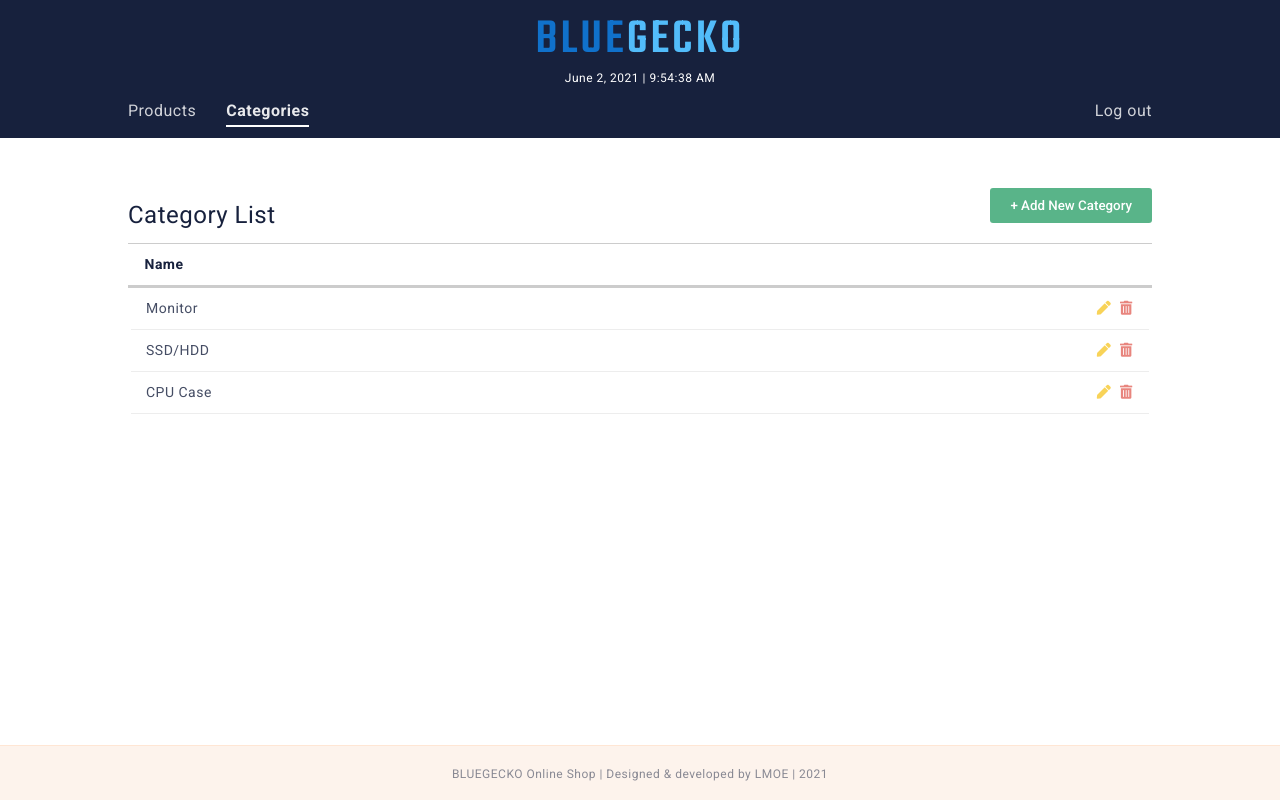
After one commit to lmestrella/bluegecko-online-shop, a PHP site: page /admin/categories.php in a window 1280 px wide. The commit adds this page. Run offline with PHP 8.4, Linux system fonts and the light colour scheme.

Commit message:
Create base html and CSS styling for admin categories page

```diff
--- /dev/null
+++ b/admin/categories.php
@@ -0,0 +1,58 @@
+<!DOCTYPE html>
+<html lang="en">
+<head>
+  <meta charset="UTF-8">
+  <meta http-equiv="X-UA-Compatible" content="IE=edge">
+  <meta name="viewport" content="width=device-width, initial-scale=1.0">
+  <link rel="stylesheet" href="https://cdnjs.cloudflare.com/ajax/libs/font-awesome/5.15.3/css/all.min.css"
+    integrity="sha512-iBBXm8fW90+nuLcSKlbmrPcLa0OT92xO1BIsZ+ywDWZCvqsWgccV3gFoRBv0z+8dLJgyAHIhR35VZc2oM/gI1w=="
+    crossorigin="anonymous" referrerpolicy="no-referrer" />
+  <link rel="preconnect" href="https://fonts.gstatic.com">
+  <link href="https://fonts.googleapis.com/css2?family=Roboto:wght@400;500;700&display=swap" rel="stylesheet">
+  <link href="https://fonts.googleapis.com/css2?family=Teko:wght@500&display=swap" rel="stylesheet">
+  <link rel="stylesheet" href="../scss/style.css">
+  <script src="../js/admin.js" type="text/javascript" defer></script>
+  <title>BLUEGECKO | Categories</title>
+</head>
+<body>
+  <?php include_once("./includes/header.inc.php") ?>
+
+  <section class="section">
+    <div class="content-wrapper">
+      <div class="section__header flex">
+        <h3 class="section__header-title"><span>Category</span> List</h3>
+        <button class="section__header-add  btn btn-primary">+ Add New Category</button>
+      </div>
+      <table class="table table-plain">
+        <tr class="table__row-header">
+          <th class="table__header">Name</th>
+          <th class="table__header"></th>
+        </tr>
+        <tr class="table__row-data">
+          <td class="table__data">Monitor</td>
+          <td class="table__data category__table-actions">
+            <a href="#" class="action action-edit"><i class="fas fa-pen"></i></a>
+            <a href="#" class="action action-delete"><i class="fas fa-trash-alt"></i></a>
+          </td>
+        </tr>
+        <tr class="table__row-data">
+          <td class="table__data">SSD/HDD</td>
+          <td class="table__data category__table-actions">
+            <a href="#" class="action action-edit"><i class="fas fa-pen"></i></a>
+            <a href="#" class="action action-delete"><i class="fas fa-trash-alt"></i></a>
+          </td>
+        </tr>
+        <tr class="table__row-data">
+          <td class="table__data">CPU Case</td>
+          <td class="table__data category__table-actions">
+            <a href="#" class="action action-edit"><i class="fas fa-pen"></i></a>
+            <a href="#" class="action action-delete"><i class="fas fa-trash-alt"></i></a>
+          </td>
+        </tr>
+      </table>
+    </div>
+  </section>
+
+  <?php include_once("./includes/footer.inc.php") ?>
+</body>
+</html>
--- /dev/null
+++ b/admin/includes/header.inc.php
@@ -0,0 +1,34 @@
+<header class="site__header flex flex-dir-col">
+  <div class="content-wrapper">
+    <h1 class="site__logo">
+      <span>BLUE</span><span>GECKO</span>
+    </h1>
+    <span class="site__datetime"></span>
+    <nav class="site__nav">
+      <ul role="list" class="site__nav-list flex">
+        <li class="site__nav-item">
+          <a
+            href="./products.php"
+            class="site__nav-link
+            <?php if (basename($_SERVER["PHP_SELF"]) == "products.php") echo "site__nav-link-selected"; ?>">
+            Products
+          </a>
+        </li>
+        <li class="site__nav-item">
+          <a
+            href="./categories.php"
+            class="site__nav-link
+            <?php if (basename($_SERVER["PHP_SELF"]) == "categories.php") echo "site__nav-link-selected"; ?>">
+            Categories
+          </a>
+        </li>
+
+        <li class="site__nav-item site__nav-item-logout">
+          <a href="./includes/logout.inc.php" class="site__nav-link">
+            Log out
+          </a>
+        </li>
+      </ul>
+    </nav>
+  </div>
+</header>
--- /dev/null
+++ b/admin/includes/logout.inc.php
@@ -0,0 +1,3 @@
+<?php
+
+header("location: ../index.php");
--- /dev/null
+++ b/js/admin.js
@@ -0,0 +1,30 @@
+const siteDateTime = document.querySelector(".site__datetime");
+
+const displayDateTime = () => {
+  const monthNames = [
+    "January",
+    "February",
+    "March",
+    "April",
+    "May",
+    "June",
+    "July",
+    "August",
+    "September",
+    "October",
+    "November",
+    "December",
+  ];
+  let date = new Date();
+  let currentDate =
+    monthNames[date.getMonth()] + ` ${date.getDate()}, ` + date.getFullYear();
+  let currentTime =
+    `${date.getHours() < 12 ? date.getHours() : date.getHours() - 12}:` +
+    `${String(date.getMinutes()).padStart(2, "0")}:` +
+    `${String(date.getSeconds()).padStart(2, "0")} ` +
+    `${date.getHours() < 12 ? "AM" : "PM"}`;
+
+  siteDateTime.innerHTML = `${currentDate} | ${currentTime}`;
+};
+
+setInterval(displayDateTime, 1000);
--- a/scss/style.css
+++ b/scss/style.css
@@ -76,8 +76,12 @@ h3 {
   text-align: center;
 }
 
-.site__nav-item {
+.site__nav-item:not(:last-of-type) {
   margin-right: 30px;
+}
+
+.site__nav-item-logout {
+  margin-left: auto;
 }
 
 .site__nav-link {
@@ -90,12 +94,9 @@ h3 {
 }
 
 .site__nav-link-selected {
+  border-bottom: 2px solid white;
   color: rgba(255, 255, 255, 0.9);
   font-weight: 600;
-}
-
-.site__nav-link:hover {
-  border-bottom: 2px solid white;
 }
 
 .site__footer span {
@@ -292,7 +293,16 @@ input:focus {
   vertical-align: top;
 }
 
-.product__table-img {
+.table-plain .table__row-data:nth-of-type(even) {
+  --bg-color: $clr-white;
+}
+
+.table-plain .table__row-data:hover, .table-plain .table__row-data:focus {
+  --bg-color: #f4f6ff;
+}
+
+.product__table-img,
+.category__table-img {
   background: #dfdfdf;
   border-radius: 5px;
   height: 45px;
@@ -301,34 +311,41 @@ input:focus {
   width: 45px;
 }
 
-.product__table-img i {
+.product__table-img i,
+.category__table-img i {
   font-size: 30px;
   margin: auto;
   opacity: 0.25;
 }
 
-.product__table-actions {
-  min-width: 70px;
+.product__table-actions,
+.category__table-actions {
+  width: 70px;
   text-align: center;
 }
 
-.product__table-actions .action {
+.product__table-actions .action,
+.category__table-actions .action {
   opacity: 0.65;
 }
 
-.product__table-actions .action:hover {
+.product__table-actions .action:hover,
+.category__table-actions .action:hover {
   opacity: 1;
 }
 
-.product__table-actions .action:not(:last-of-type) {
+.product__table-actions .action:not(:last-of-type),
+.category__table-actions .action:not(:last-of-type) {
   margin-right: 5px;
 }
 
-.product__table-actions .action-edit {
-  color: #ddc53a;
+.product__table-actions .action-edit,
+.category__table-actions .action-edit {
+  color: #f5bc00;
 }
 
-.product__table-actions .action-delete {
+.product__table-actions .action-delete,
+.category__table-actions .action-delete {
   color: #dd453a;
 }
 
```
Also changed, not shown: scss/base/_typography.scss (+8 -5 lines), scss/components/_table.scss (+17 -3 lines), admin/includes/footer.inc.php (renamed from footer.php).
